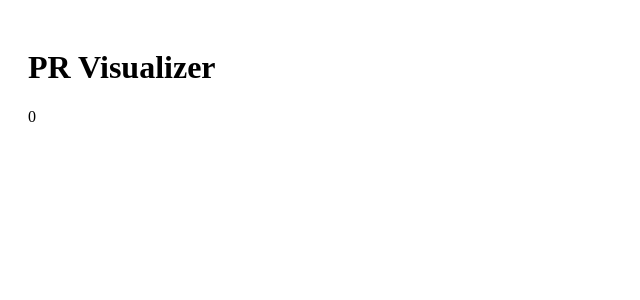
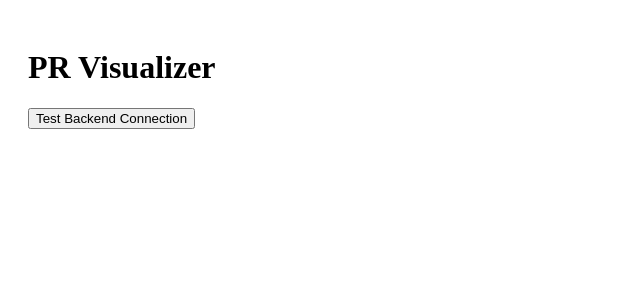
Before and after one commit to tomadanelia/githealthy, a React (Vite) app in the folder front/: page / in a window 1280 px wide. Shown: the top 300 px of the page, without its empty margins (0-640 px from the left). Built offline with nearby package versions, Linux system fonts and the light colour scheme.

Commit message:
feat:better graphql queries and new endpoint on backend

```diff
--- a/front/src/App.jsx
+++ b/front/src/App.jsx
@@ -37,7 +37,9 @@ function App() {
   return (
     <div style={{ padding: 20 }}>
       <h1>PR Visualizer</h1>
-      <div>{rate}</div>
+      <button onClick={handleAnalyze} disabled={loading}>
+        {loading ? 'Analyzing...' : 'Test Backend Connection'}
+      </button>
       {data && (
         <pre style={{ textAlign: 'left', marginTop: 20, background: '#f0f0f0', padding: 10 }}>
           {JSON.stringify(data, null, 2)}
```
